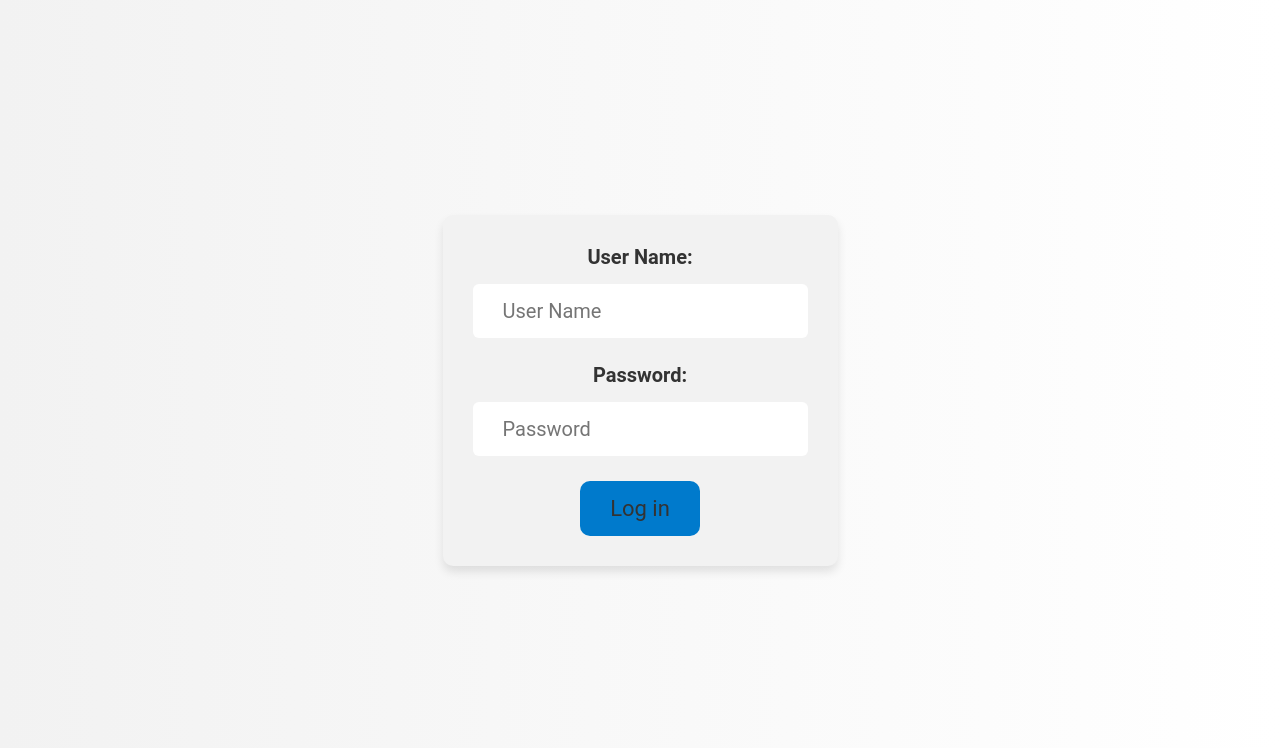
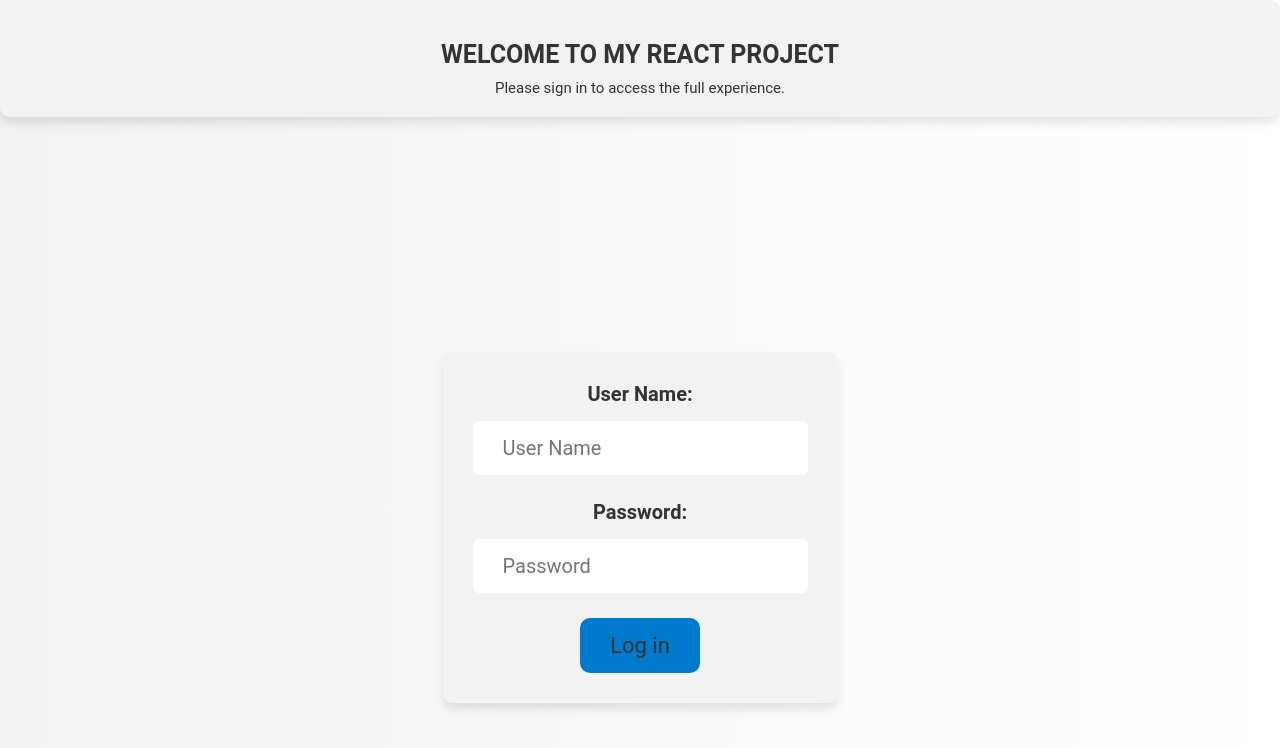
Before and after one commit to karovgose/react-projects, a React (Create React App) app: page /Counter in a window 1280 px wide. Shown: the top 748 px of the page. Built offline with nearby package versions, Linux system fonts and the light colour scheme.

Commit message:
set welcome message

```diff
--- a/src/App.js
+++ b/src/App.js
@@ -16,6 +16,7 @@ function App() {
           <Route path="/Todo" element={<ToDo />} />
           <Route path="/PostList" element={<PostList />} />
           <Route path="/CurrencyConverter" element={<CurrencyConverter />} />
+          <Route path="" element={<Counter />} />{" "}
         </Routes>
       </div>
     </Router>
--- a/src/Counter.css
+++ b/src/Counter.css
@@ -29,6 +29,7 @@
 
 .counter-button:hover {
   background-color: var(--button-hover);
+
   transform: scale(1.05);
   box-shadow: 0px 12px 20px rgba(0, 0, 0, 0.4);
 }
--- a/src/Form.css
+++ b/src/Form.css
@@ -1,3 +1,45 @@
+.welcome-container {
+  text-align: center;
+  background-color: var(--primary-bg);
+  padding: 2rem;
+  border-radius: 1rem;
+  box-shadow: 0 0.6rem 1rem rgba(0, 0, 0, 0.1);
+  margin-bottom: 2rem;
+}
+
+.welcome-message {
+  font-size: 2.5rem;
+  color: var(--text-color);
+  margin-bottom: 1rem;
+  text-transform: uppercase;
+}
+
+.subtext {
+  font-size: 1.5rem;
+  color: var(--text-color);
+}
+
+.welcome-message-container {
+  display: flex;
+  flex-direction: column;
+  align-items: center;
+}
+
+.welcome-button {
+  background-color: var(--accent-bg);
+  color: var(--text-color);
+  border: none;
+  padding: 1rem 2rem;
+  cursor: pointer;
+  border-radius: 0.6rem;
+  font-size: 1.8rem;
+  transition: background-color 0.2s ease-in-out;
+}
+
+.welcome-button:hover {
+  background-color: #008fb3;
+}
+
 .form-container {
   display: flex;
   justify-content: center;
@@ -75,9 +117,7 @@
 
 .log-in-message {
   display: flex;
-
   align-items: center;
-
   gap: 2rem;
   font-size: 2rem;
   color: var(--text-color);
--- a/src/Form.js
+++ b/src/Form.js
@@ -14,7 +14,8 @@ function Form() {
   const [password, setPassword] = useState("");
   const [loggedInUser, setLoggedInUser] = useState(null);
 
-  const handleLogin = () => {
+  const handleLogin = (e) => {
+    e.preventDefault();
     const user = users.find(
       (user) => user.username === userName && user.password === password
     );
@@ -35,6 +36,19 @@ function Form() {
   };
 
   return (
+    <>
+      <div className="welcome-container">
+        <h1 className="welcome-message">
+          {loggedInUser
+            ? `Welcome, ${loggedInUser.name}! You are logged in.`
+            : "Welcome to My React Project"}
+        </h1>
+        {!loggedInUser && (
+          <p className="subtext">
+            Please sign in to access the full experience.
+          </p>
+        )}
+      </div>
       <div className={loggedInUser ? "" : "form-container"}>
         {loggedInUser ? (
           <div className="nav-wraper">
@@ -82,6 +96,7 @@ function Form() {
           </div>
         )}
       </div>
+    </>
   );
 }
 
```
Lines whose indentation alone changed are shown as unchanged.
